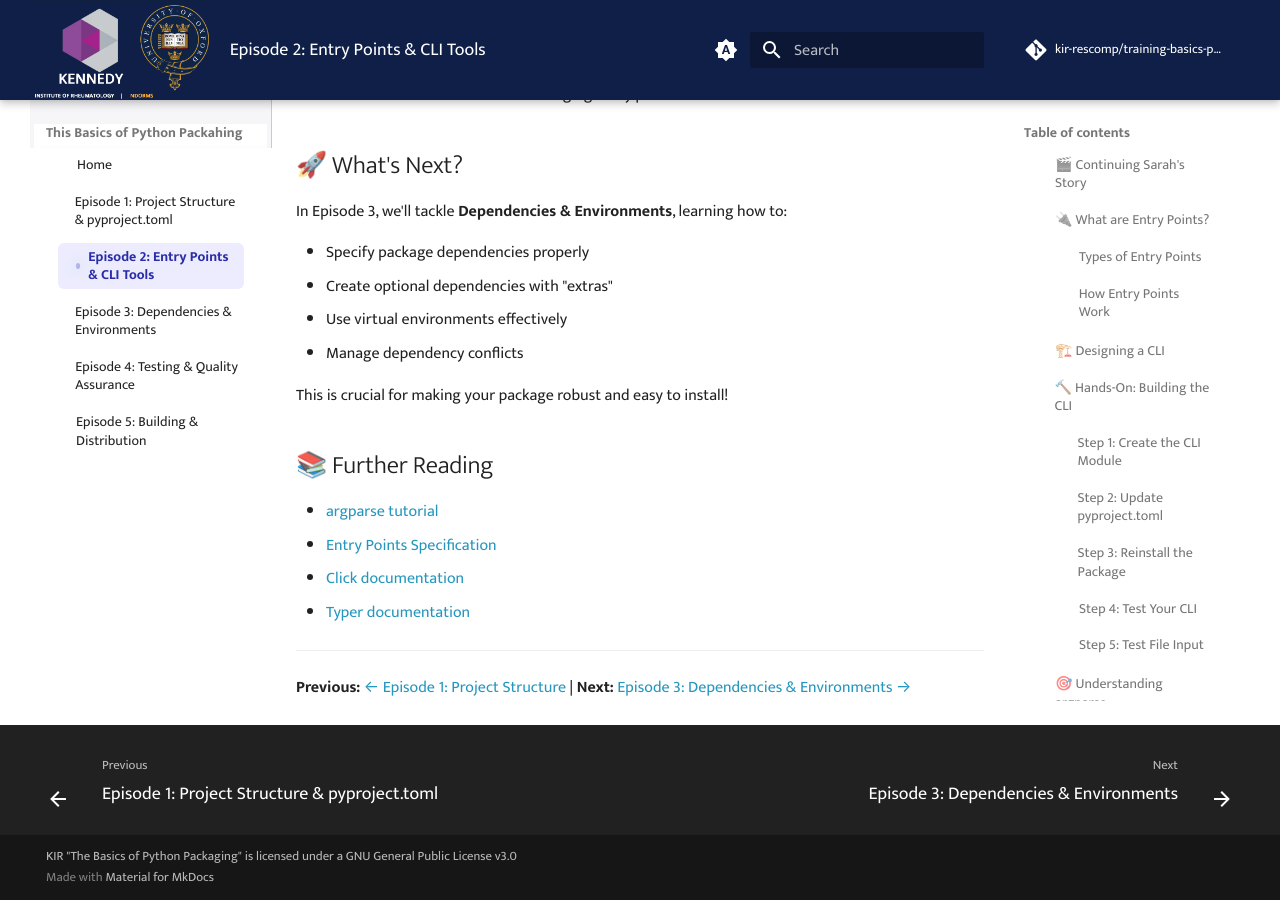
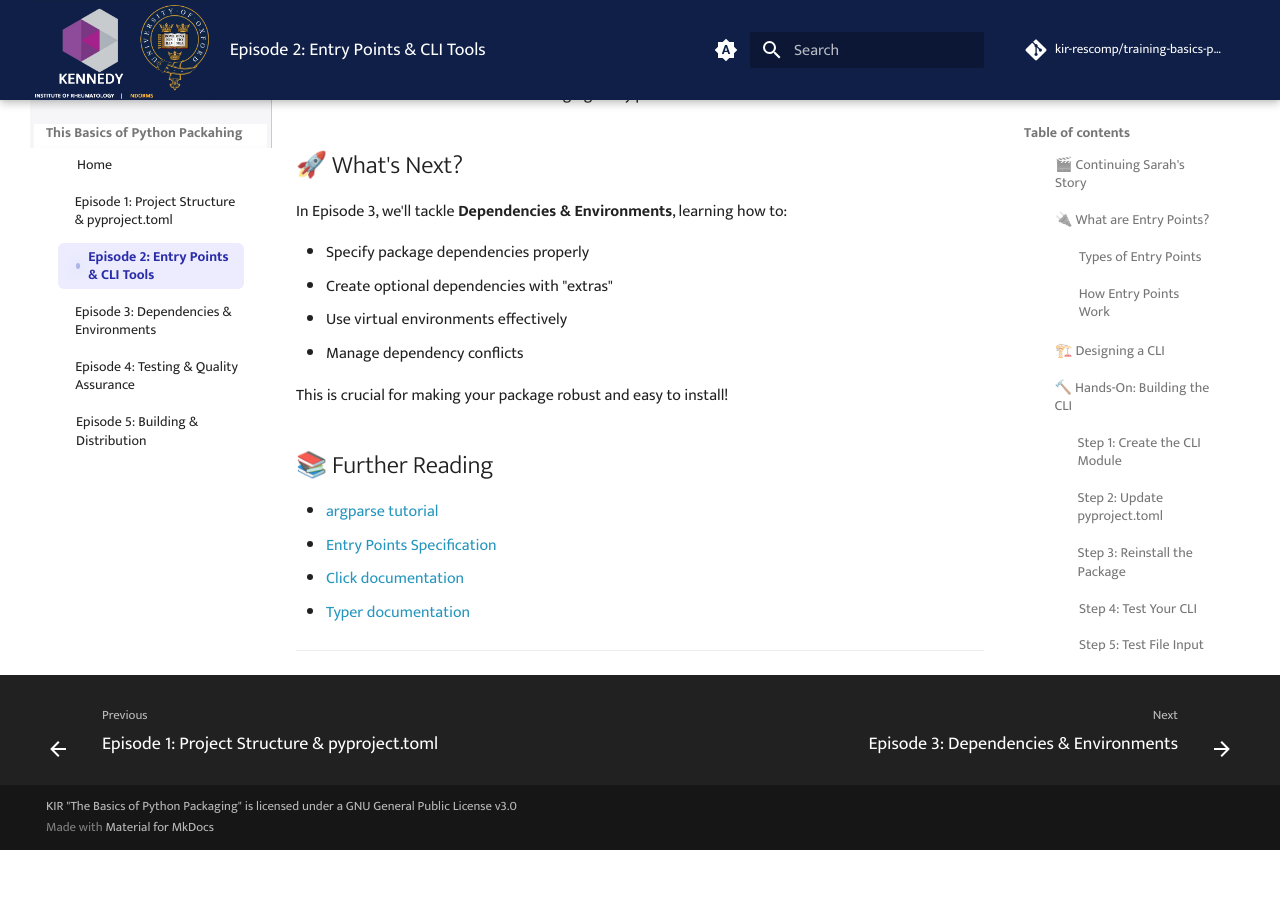
Before and after one commit to kir-rescomp/training-basics-python-packaging, an MkDocs documentation site: the page built from docs/episode-02.md, in a window 1280 px wide and 900 px high, scrolled down 12859 px. Built offline with MkDocs 1.6.1 and Material for MkDocs 9.7.7, drawn with Linux system fonts in a browser that asks for light colours; comment, search, counter and statistics services are not loaded; after the commit the page ends 13709 px from its top, so only the background shows below that.

Commit message:
remove the hyperlink for next episode at the end of the page as mkdocs native option is available

```diff
--- a/docs/episode-02.md
+++ b/docs/episode-02.md
@@ -565,5 +565,3 @@ This is crucial for making your package robust and easy to install!
 - [Typer documentation](https://typer.tiangolo.com/)
 
 ---
-
-**Previous:** [← Episode 1: Project Structure](episode-01.md) | **Next:** [Episode 3: Dependencies & Environments →](episode-03.md)
```
